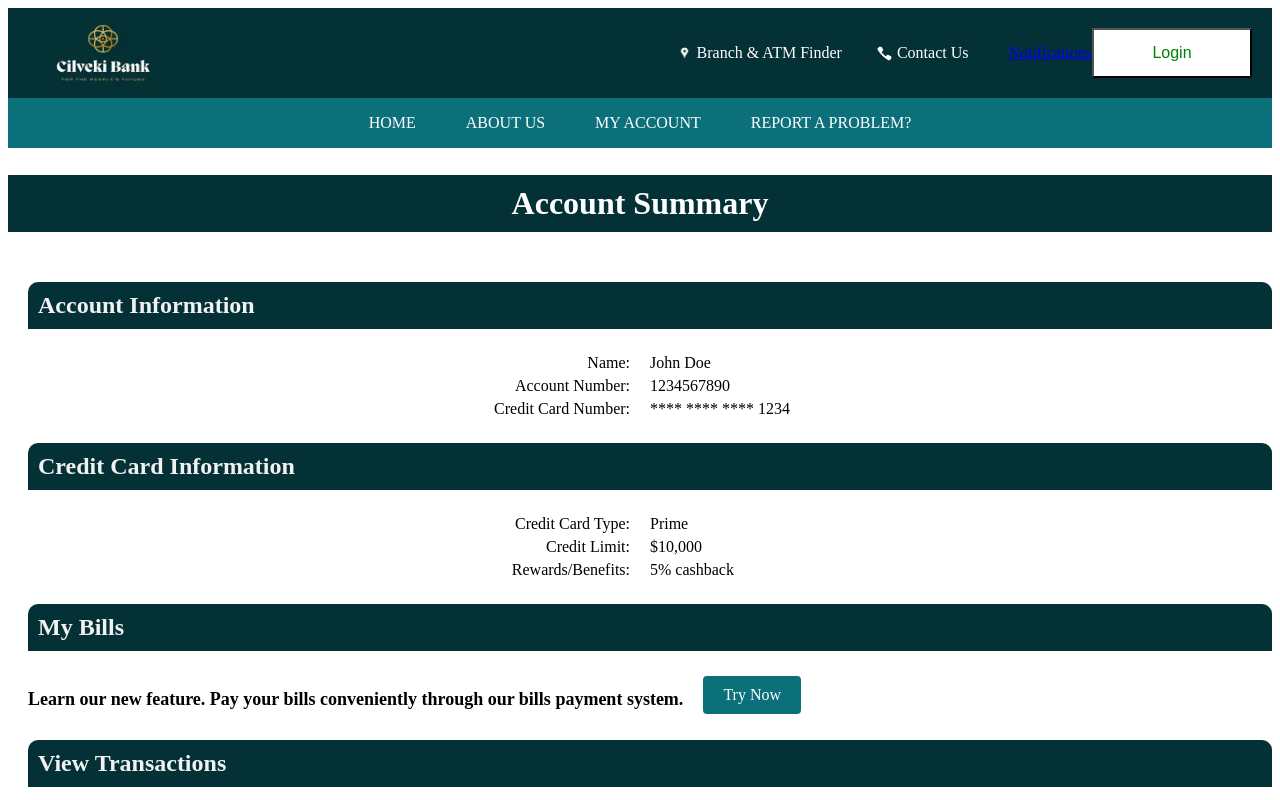
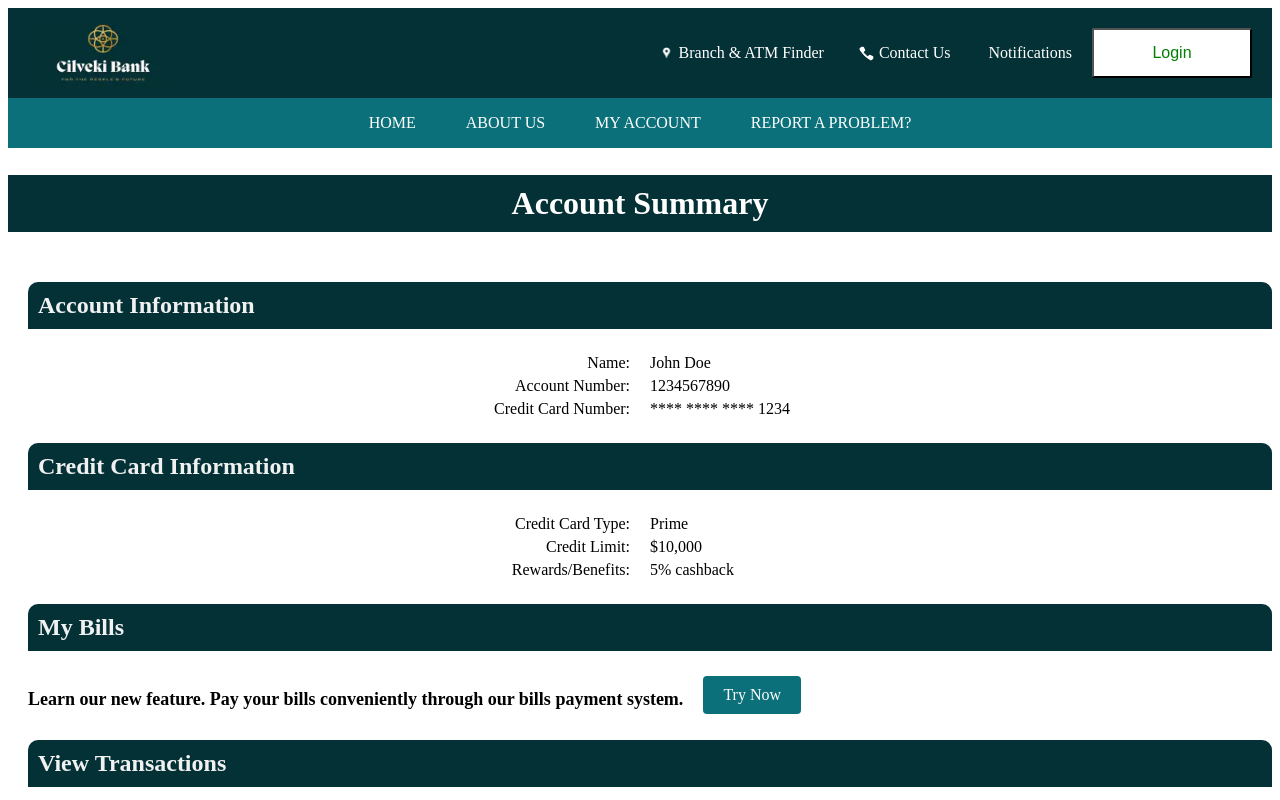
Before and after one commit to software-engineering-2023/Bank-Website, a website built with Parcel: page transactions.html in a window 1280 px wide. Shown: the top 800 px of the page. Built offline with nearby package versions, Linux system fonts and the light colour scheme.

Commit message:
header adding notification style

```diff
--- a/transactions.css
+++ b/transactions.css
@@ -139,16 +139,21 @@
     margin-left: 10px;
     padding-right: 5px;
 }
+a.text {
+  color: white;
+  padding-right: 20px;
+}
 
 .right-section {
     display: flex;
     align-items: center;
     margin-left: auto;
+    position: relative;
 }
 
 .contactUs {
     color: white;
-    margin-right: 40px;
+    margin-right: 38px;
     font-size: 16px;
 }
 
@@ -165,6 +170,7 @@
     text-align: center;
     font-size: 16px;
     font-family: 'Rajdhani', sans-serif;
+
 }
 
 .button:hover {
@@ -255,6 +261,7 @@ nav {
   height: 100%;
   overflow: auto;
   background-color: rgba(0, 0, 0, 0.7);
+  overflow: hidden;
 }
 
 .popup-content {
--- a/transactions.html
+++ b/transactions.html
@@ -16,7 +16,7 @@
       <a href="atmFinder.html" style="text-decoration: none;"><span class="findATM">Branch & ATM Finder</span></a>
       <img src="public/playground_assets/phoneSymbol.png" class="fa fa-phone">
       <a href="ContactUs.html" style="text-decoration: none;"><span class="contactUs">Contact Us</span></a>
-      <a class="text" href="#"> Notifications </a>
+      <a class="text" href="#" style="text-decoration: none;"> Notifications </a>
       <button class="button" onclick="">Login</button>
     </div>
   </div>
```
